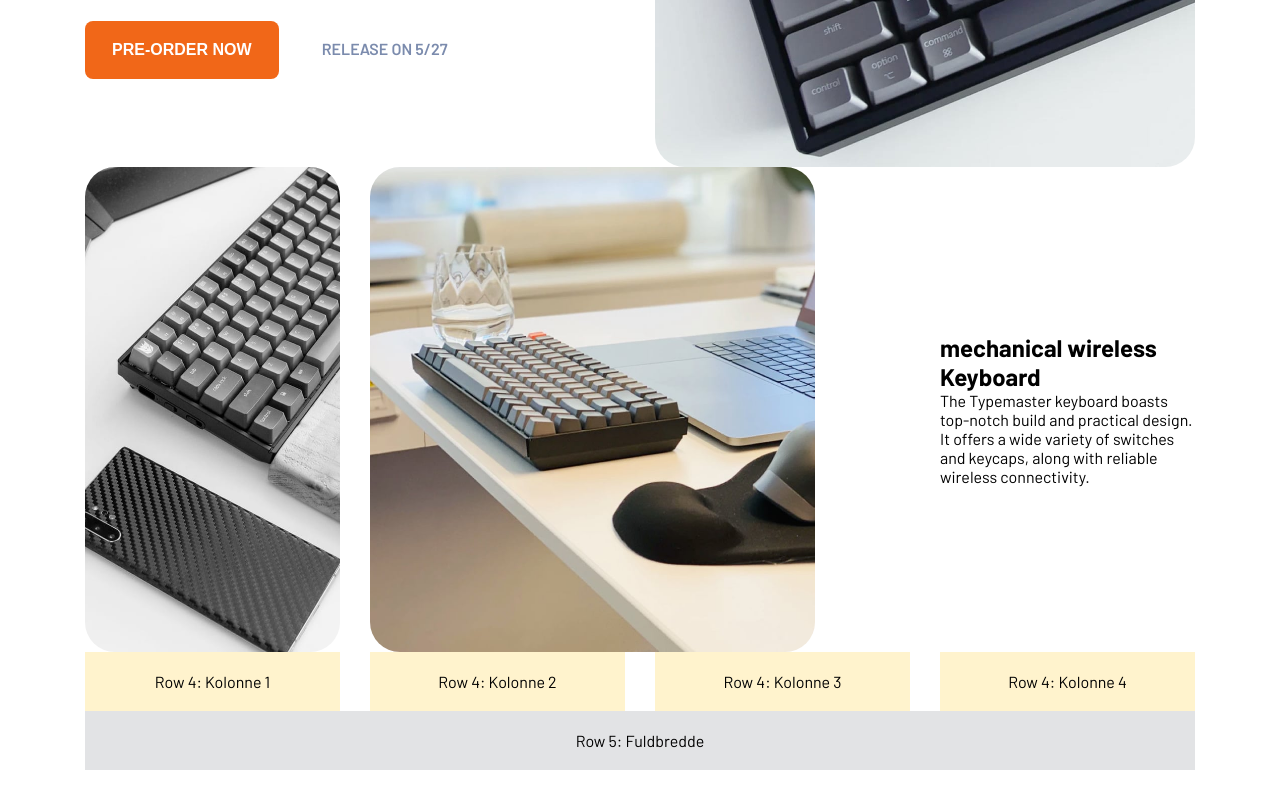
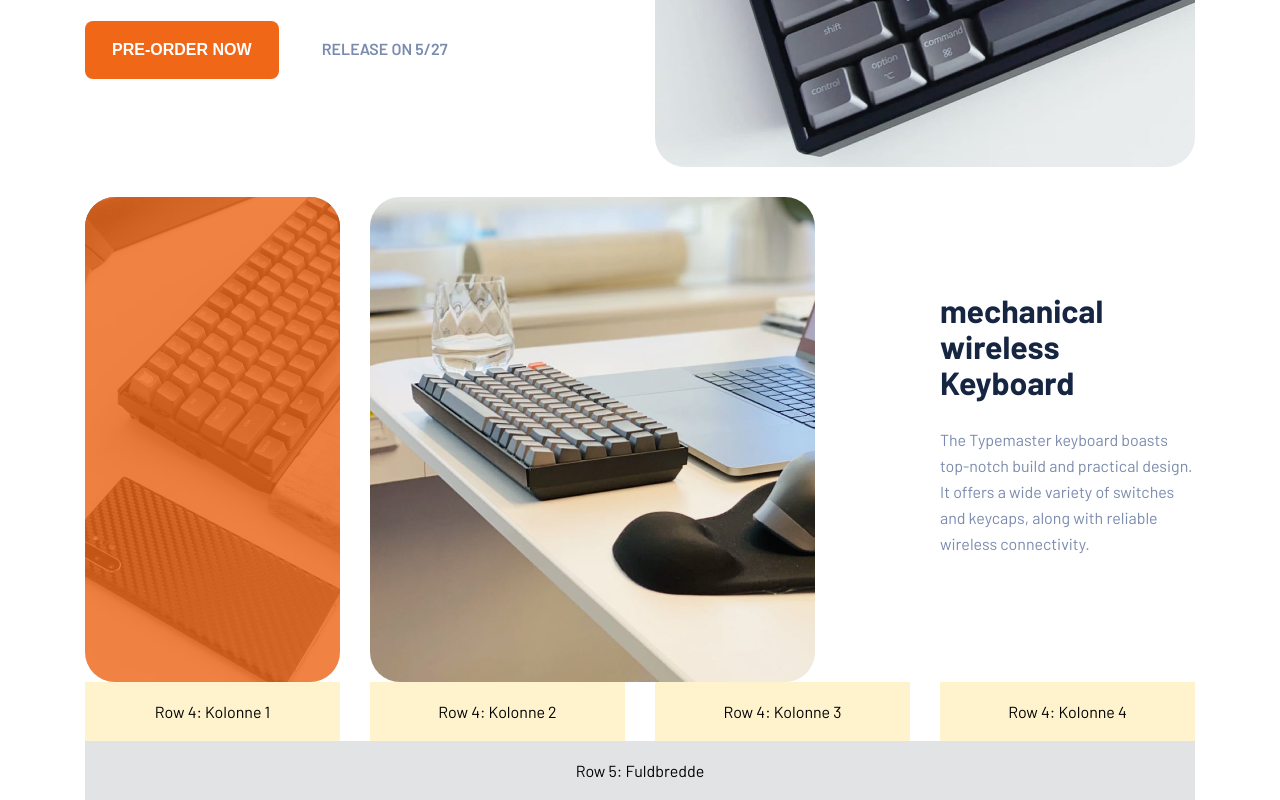
Before and after one commit to pxmdk/Typemaster-pre-launch-landing-page, a plain HTML site: page index.html in a window 1280 px wide. Shown: the part 510-1310 px from the top of the page. Before the commit the page ends 1280 px from the top, so only its background shows below. Drawn offline with Linux system fonts and the light colour scheme.

Commit message:
Finished with the second Hero section

```diff
--- a/index.html
+++ b/index.html
@@ -34,6 +34,7 @@
         />
       </div>
       <div class="img-1">
+        <div class="overlay"></div>
         <img
           src="./assets/desktop/image-phone-and-keyboard.jpg"
           alt="image-phone-and-keyboard"
--- a/style.css
+++ b/style.css
@@ -103,8 +103,21 @@ body {
 }
 
 .img-1 {
+  position: relative;
   grid-column: 1 / span 1;
   grid-row: 3;
+  margin-top: 30px;
+}
+.img-1 .overlay {
+  position: absolute;
+  top: 0;
+  left: 0;
+  width: 100%;
+  height: 100%;
+  background-color: #f16718;
+  opacity: 0.8;
+  border-radius: 30px;
+  z-index: 1;
 }
 .img-1 img {
   width: 255px;
@@ -116,6 +129,7 @@ body {
   grid-column: 2 / span 2;
   width: 445px;
   grid-row: 3;
+  margin-top: 30px;
 }
 .img-2 img {
   width: 100%;
@@ -124,16 +138,27 @@ body {
   border-radius: 30px;
 }
 .img-3 {
-  grid-column: 4; /* Place it in the last column */
+  grid-column: 4;
   grid-row: 3;
-  display: flex; /* Enable Flexbox */
+  display: flex;
   flex-direction: column;
-  justify-content: center; /* Align content to the right */
-  align-items: center; /* Center content vertically */
+  justify-content: center;
+  align-items: center;
   min-width: 255px;
 }
+.img-3 h2 {
+  font-size: 32px;
+  line-height: 36px;
+  font-weight: 700;
+  color: #162542;
+  margin-bottom: 27px;
+}
+.img-3 p {
+  font-size: 16px;
+  line-height: 26px;
+  color: #7b8bad;
+}
 
-/* Row 4: Fire elementer – én i hver kolonne */
 .item7 {
   grid-column: 1;
   grid-row: 4;
@@ -163,7 +188,6 @@ body {
   text-align: center;
 }
 
-/* Row 5: Ét element, der spænder over alle 4 kolonner */
 .item11 {
   grid-column: 1 / -1;
   grid-row: 5;
```
